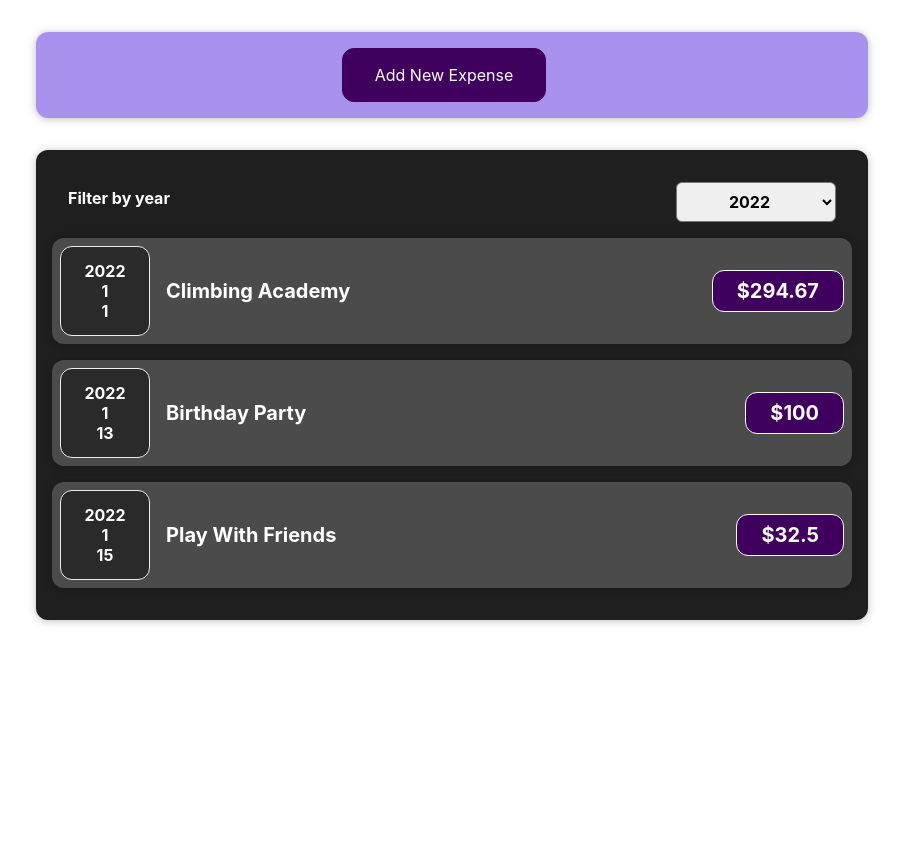
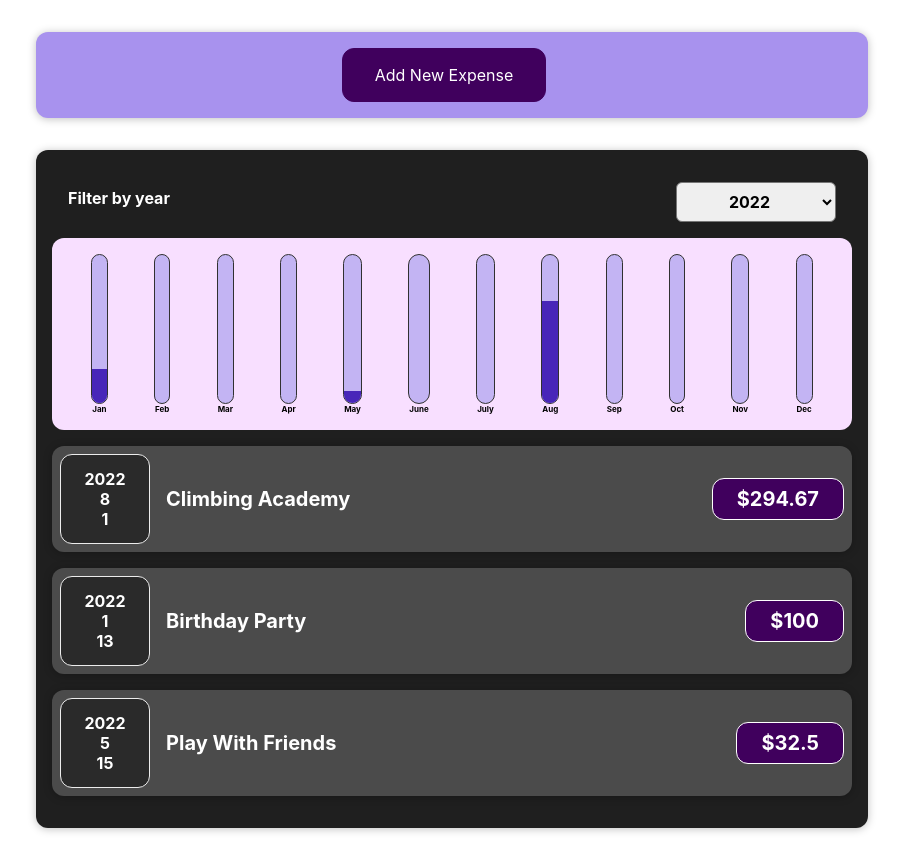
Before and after one commit to gouz7514/react-complete, a React (Create React App) app: page / in a window 1280 px wide. Shown: the whole page, without its empty margins (188-1091 px from the left). Before the commit the page ends 800 px from the top, so only its background shows below. Built offline with nearby package versions, Linux system fonts and the light colour scheme.

Commit message:
Update : Chart 컴포넌트 완성

```diff
--- a/src/App.js
+++ b/src/App.js
@@ -8,7 +8,7 @@ const DUMMY_EXPENSES = [
     id: '1',
     title : 'Climbing Academy',
     amount : 294.67,
-    date : new Date(2022, 1, 1).toLocaleDateString(),
+    date : new Date(2022, 8, 1).toLocaleDateString(),
   },
   {
     id: '2',
@@ -20,7 +20,7 @@ const DUMMY_EXPENSES = [
     id: '3',
     title : 'Play With Friends',
     amount : 32.5,
-    date : new Date(2022, 1, 15).toLocaleDateString(),
+    date : new Date(2022, 5, 15).toLocaleDateString(),
   },
   {
     id : '4',
--- a/src/components/Chart/Chart.js
+++ b/src/components/Chart/Chart.js
@@ -1,20 +1,25 @@
 import React from 'react'
 
 import ChartBar from './ChartBar'
-import "../../Chart.css"
+import "../../style/Chart.css"
 
 const Chart = (props) => {
+  const dataPointValues = props.dataPoints.map(dataPoint => dataPoint.value)
+  const totalMaximum = dataPointValues.reduce((prev, cur) => {
+    return prev + cur
+  }, 0)
+
   return (
     <div className='chart'>
       {
-        props.dataPoints.map(dataPoint => {
+        props.dataPoints.map(dataPoint => (
           <ChartBar
             key={ dataPoint.label }
             value={ dataPoint.value }
-            maxValue={ null }
+            maxValue={ totalMaximum }
             label={ dataPoint.label }
           />
-        })
+        ))
       }
     </div>
   )
--- a/src/components/Chart/ChartBar.js
+++ b/src/components/Chart/ChartBar.js
@@ -5,7 +5,7 @@ import "../../style/ChartBar.css"
 const ChartBar = (props) => {
   let barFillHeight = '0%'
 
-  if (props.max > 0) {
+  if (props.maxValue > 0) {
     barFillHeight = Math.round((props.value / props.maxValue) * 100) + '%'
   }
 
--- a/src/components/Expenses/Expenses.js
+++ b/src/components/Expenses/Expenses.js
@@ -1,6 +1,7 @@
 import React, { useState } from 'react'
 import Card from "../UI/Card"
 import ExpensesFilter from "./ExpensesFilter"
+import ExpensesChart from './ExpensesChart'
 
 import '../../style/Expenses.css'
 import ExpensesList from './ExpensesList'
@@ -20,6 +21,7 @@ function Expenses(props) {
     <div>
       <Card className="expenses">
         <ExpensesFilter selected={ filteredYear } onChangeFilter={ filterChangeHandler } />
+        <ExpensesChart expenses={ filteredExpenses } />
         <ExpensesList items={ filteredExpenses } />
       </Card>
     </div>
--- /dev/null
+++ b/src/components/Expenses/ExpensesChart.js
@@ -0,0 +1,33 @@
+import React from 'react'
+
+import Chart from '../Chart/Chart'
+
+const ExpensesChart = (props) => {
+  const chartDataPoints = [
+    { label: 'Jan', value: 0 },
+    { label: 'Feb', value: 0 },
+    { label: 'Mar', value: 0 },
+    { label: 'Apr', value: 0 },
+    { label: 'May', value: 0 },
+    { label: 'June', value: 0 },
+    { label: 'July', value: 0 },
+    { label: 'Aug', value: 0 },
+    { label: 'Sep', value: 0 },
+    { label: 'Oct', value: 0 },
+    { label: 'Nov', value: 0 },
+    { label: 'Dec', value: 0 },
+  ]
+
+  for (const expense of props.expenses) {
+    const expensesMonth = new Date(expense.date).getMonth() - 1
+    chartDataPoints[expensesMonth].value += expense.amount
+  }
+
+  return (
+    <Chart
+      dataPoints={ chartDataPoints }
+    />
+  )
+}
+
+export default ExpensesChart
--- a/src/components/NewExpense/ExpenseForm.js
+++ b/src/components/NewExpense/ExpenseForm.js
@@ -48,7 +48,7 @@ const ExpenseForm = (props) => {
 
     const expenseData = {
       title: enteredTitle,
-      amount: enteredAmount,
+      amount: +enteredAmount,
       date: new Date(enteredDate)
     }
 
```
